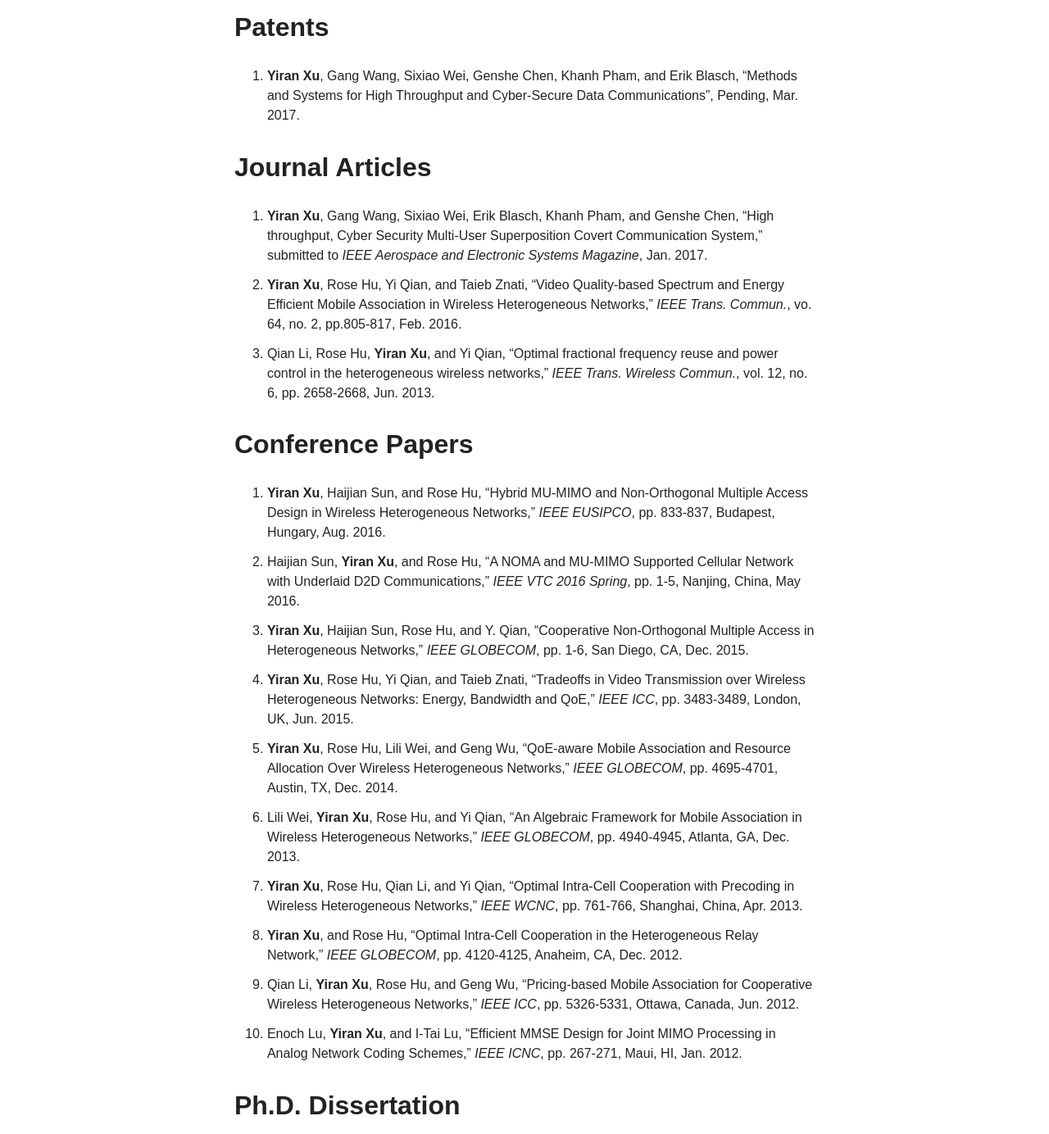
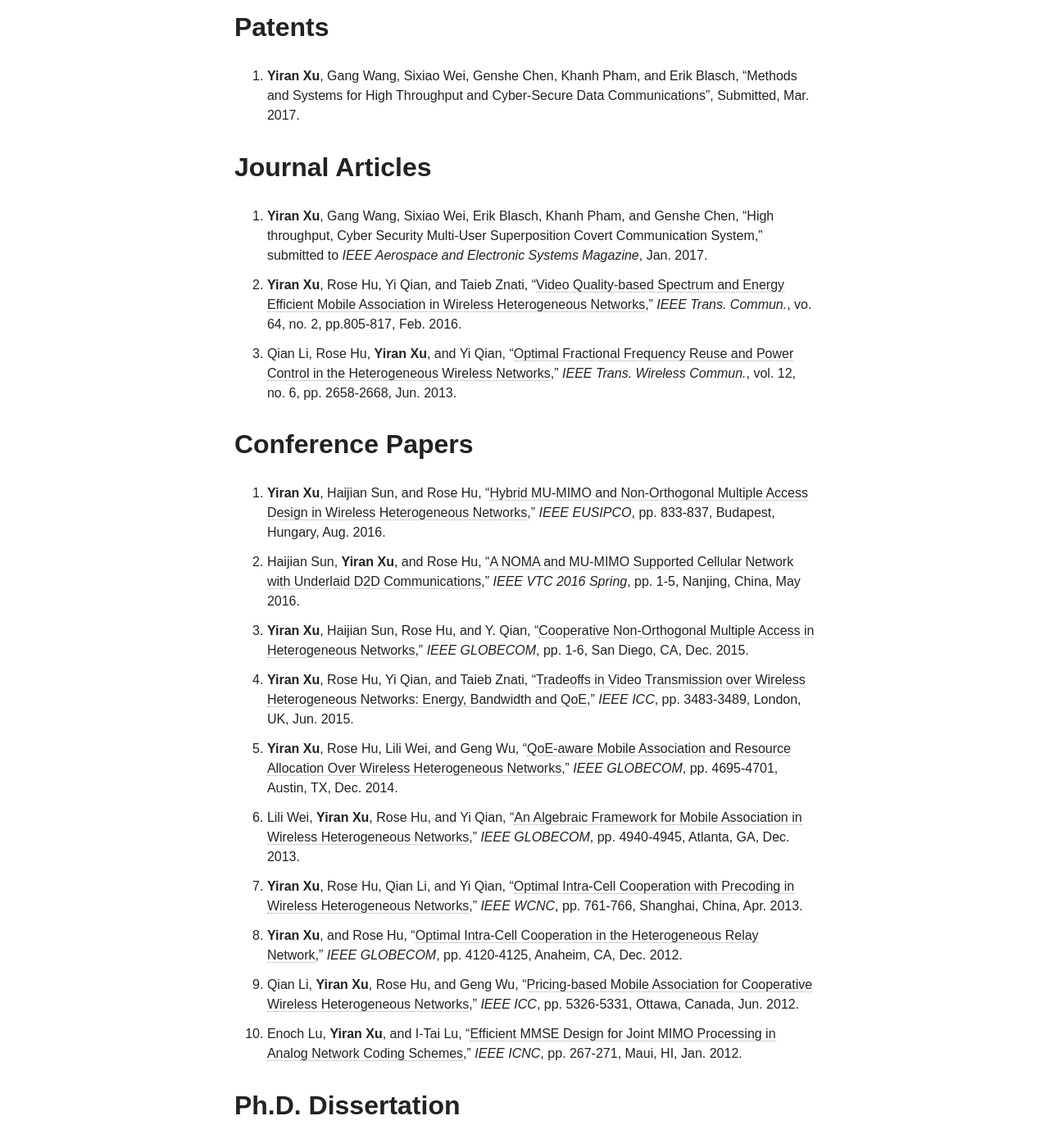
Before and after one commit to aaronxu17/aaronxu17.github.io, a Jekyll site: the page built from publication/index.md, in a window 1280 px wide. Shown: the part 583-1967 px from the top of the page at 82% size. Built offline with Jekyll 4.4.1, drawn with Linux system fonts in a browser that asks for light colours; nearby versions of some CDN libraries.

Commit message:
add links

```diff
--- a/publication/index.md
+++ b/publication/index.md
@@ -11,24 +11,24 @@ image:
 > Please feel free to contact me (Click [Here](mailto:aaronxu17@gmail.com)) if you are interested in my research or have any question regarding to my work.
 
 ## Patents
-0. **Yiran Xu**, Gang Wang, Sixiao Wei, Genshe Chen, Khanh Pham, and Erik Blasch, "Methods and Systems for High Throughput and Cyber-Secure Data Communications", Pending, Mar. 2017.
+0. **Yiran Xu**, Gang Wang, Sixiao Wei, Genshe Chen, Khanh Pham, and Erik Blasch, "Methods and Systems for High Throughput and Cyber-Secure Data Communications", Submitted, Mar. 2017.
 
 ## Journal Articles
 0. **Yiran Xu**, Gang Wang, Sixiao Wei, Erik Blasch, Khanh Pham, and Genshe Chen, “High throughput, Cyber Security Multi-User Superposition Covert Communication System,” submitted to *IEEE Aerospace and Electronic Systems Magazine*, Jan. 2017.
-0. **Yiran Xu**, Rose Hu, Yi Qian, and Taieb Znati, “Video Quality-based Spectrum and Energy Efficient Mobile Association in Wireless Heterogeneous Networks,” *IEEE Trans. Commun.*, vo. 64, no. 2, pp.805-817, Feb. 2016.
-0. Qian Li, Rose Hu, **Yiran Xu**, and Yi Qian, “Optimal fractional frequency reuse and power control in the heterogeneous wireless networks,” *IEEE Trans. Wireless Commun.*, vol. 12, no. 6, pp. 2658-2668, Jun. 2013.
+0. **Yiran Xu**, Rose Hu, Yi Qian, and Taieb Znati, “[Video Quality-based Spectrum and Energy Efficient Mobile Association in Wireless Heterogeneous Networks](ieeexplore.ieee.org/document/7337383/),” *IEEE Trans. Commun.*, vo. 64, no. 2, pp.805-817, Feb. 2016.
+0. Qian Li, Rose Hu, **Yiran Xu**, and Yi Qian, “[Optimal Fractional Frequency Reuse and Power Control in the Heterogeneous Wireless Networks](http://ieeexplore.ieee.org/document/6515998/),” *IEEE Trans. Wireless Commun.*, vol. 12, no. 6, pp. 2658-2668, Jun. 2013.
 
 ## Conference Papers
-1. **Yiran Xu**, Haijian Sun, and Rose Hu, “Hybrid MU-MIMO and Non-Orthogonal Multiple Access Design in Wireless Heterogeneous Networks,” *IEEE EUSIPCO*, pp. 833-837, Budapest, Hungary, Aug. 2016.
-1. Haijian Sun, **Yiran Xu**, and Rose Hu, “A NOMA and MU-MIMO Supported Cellular Network with Underlaid D2D Communications,” *IEEE VTC 2016 Spring*, pp. 1-5, Nanjing, China, May 2016.
-1. **Yiran Xu**, Haijian Sun, Rose Hu, and Y. Qian, “Cooperative Non-Orthogonal Multiple Access in Heterogeneous Networks,” *IEEE GLOBECOM*, pp. 1-6, San Diego, CA, Dec. 2015.
-1. **Yiran Xu**, Rose Hu, Yi Qian, and Taieb Znati, “Tradeoffs in Video Transmission over Wireless Heterogeneous Networks: Energy, Bandwidth and QoE,” *IEEE ICC*, pp. 3483-3489, London, UK, Jun. 2015.
-1. **Yiran Xu**, Rose Hu, Lili Wei, and Geng Wu, “QoE-aware Mobile Association and Resource Allocation Over Wireless Heterogeneous Networks,” *IEEE GLOBECOM*, pp. 4695-4701, Austin, TX, Dec. 2014.
-1. Lili Wei, **Yiran Xu**, Rose Hu, and Yi Qian, “An Algebraic Framework for Mobile Association in Wireless Heterogeneous Networks,” *IEEE GLOBECOM*, pp. 4940-4945, Atlanta, GA, Dec. 2013.
-1. **Yiran Xu**, Rose Hu, Qian Li, and Yi Qian, “Optimal Intra-Cell Cooperation with Precoding in Wireless Heterogeneous Networks,” *IEEE WCNC*, pp. 761-766, Shanghai, China, Apr. 2013.
-1. **Yiran Xu**, and Rose Hu, “Optimal Intra-Cell Cooperation in the Heterogeneous Relay Network,” *IEEE GLOBECOM*, pp. 4120-4125, Anaheim, CA, Dec. 2012.
-1. Qian Li, **Yiran Xu**, Rose Hu, and Geng Wu, “Pricing-based Mobile Association for Cooperative Wireless Heterogeneous Networks,” *IEEE ICC*, pp. 5326-5331, Ottawa, Canada, Jun. 2012.
-1. Enoch Lu, **Yiran Xu**, and I-Tai Lu, “Efficient MMSE Design for Joint MIMO Processing in Analog Network Coding Schemes,” *IEEE ICNC*, pp. 267-271, Maui, HI, Jan. 2012.
+1. **Yiran Xu**, Haijian Sun, and Rose Hu, “[Hybrid MU-MIMO and Non-Orthogonal Multiple Access Design in Wireless Heterogeneous Networks](http://ieeexplore.ieee.org/document/7760365/),” *IEEE EUSIPCO*, pp. 833-837, Budapest, Hungary, Aug. 2016.
+1. Haijian Sun, **Yiran Xu**, and Rose Hu, “[A NOMA and MU-MIMO Supported Cellular Network with Underlaid D2D Communications](http://ieeexplore.ieee.org/document/7504086/),” *IEEE VTC 2016 Spring*, pp. 1-5, Nanjing, China, May 2016.
+1. **Yiran Xu**, Haijian Sun, Rose Hu, and Y. Qian, “[Cooperative Non-Orthogonal Multiple Access in Heterogeneous Networks](http://ieeexplore.ieee.org/abstract/document/7417453/),” *IEEE GLOBECOM*, pp. 1-6, San Diego, CA, Dec. 2015.
+1. **Yiran Xu**, Rose Hu, Yi Qian, and Taieb Znati, “[Tradeoffs in Video Transmission over Wireless Heterogeneous Networks: Energy, Bandwidth and QoE](http://ieeexplore.ieee.org/document/7248864/),” *IEEE ICC*, pp. 3483-3489, London, UK, Jun. 2015.
+1. **Yiran Xu**, Rose Hu, Lili Wei, and Geng Wu, “[QoE-aware Mobile Association and Resource Allocation Over Wireless Heterogeneous Networks](http://ieeexplore.ieee.org/document/7037549/),” *IEEE GLOBECOM*, pp. 4695-4701, Austin, TX, Dec. 2014.
+1. Lili Wei, **Yiran Xu**, Rose Hu, and Yi Qian, “[An Algebraic Framework for Mobile Association in Wireless Heterogeneous Networks](http://ieeexplore.ieee.org/document/6855733/),” *IEEE GLOBECOM*, pp. 4940-4945, Atlanta, GA, Dec. 2013.
+1. **Yiran Xu**, Rose Hu, Qian Li, and Yi Qian, “[Optimal Intra-Cell Cooperation with Precoding in Wireless Heterogeneous Networks](http://ieeexplore.ieee.org/document/6554659/),” *IEEE WCNC*, pp. 761-766, Shanghai, China, Apr. 2013.
+1. **Yiran Xu**, and Rose Hu, “[Optimal Intra-Cell Cooperation in the Heterogeneous Relay Network](http://ieeexplore.ieee.org/document/6503762/),” *IEEE GLOBECOM*, pp. 4120-4125, Anaheim, CA, Dec. 2012.
+1. Qian Li, **Yiran Xu**, Rose Hu, and Geng Wu, “[Pricing-based Mobile Association for Cooperative Wireless Heterogeneous Networks](http://ieeexplore.ieee.org/document/6364327/),” *IEEE ICC*, pp. 5326-5331, Ottawa, Canada, Jun. 2012.
+1. Enoch Lu, **Yiran Xu**, and I-Tai Lu, “[Efficient MMSE Design for Joint MIMO Processing in Analog Network Coding Schemes](http://ieeexplore.ieee.org/document/6167425/),” *IEEE ICNC*, pp. 267-271, Maui, HI, Jan. 2012.
 
 ## Ph.D. Dissertation
 * **Yiran Xu**, "[Quality of Experience Aware Spectrum Efficiency and Energy Efficiency over Wireless Heterogeneous Networks](http://digitalcommons.usu.edu/etd/4664/)," Utah State University, 2016. ([Download](http://digitalcommons.usu.edu/cgi/viewcontent.cgi?article=5696&context=etd))
```
